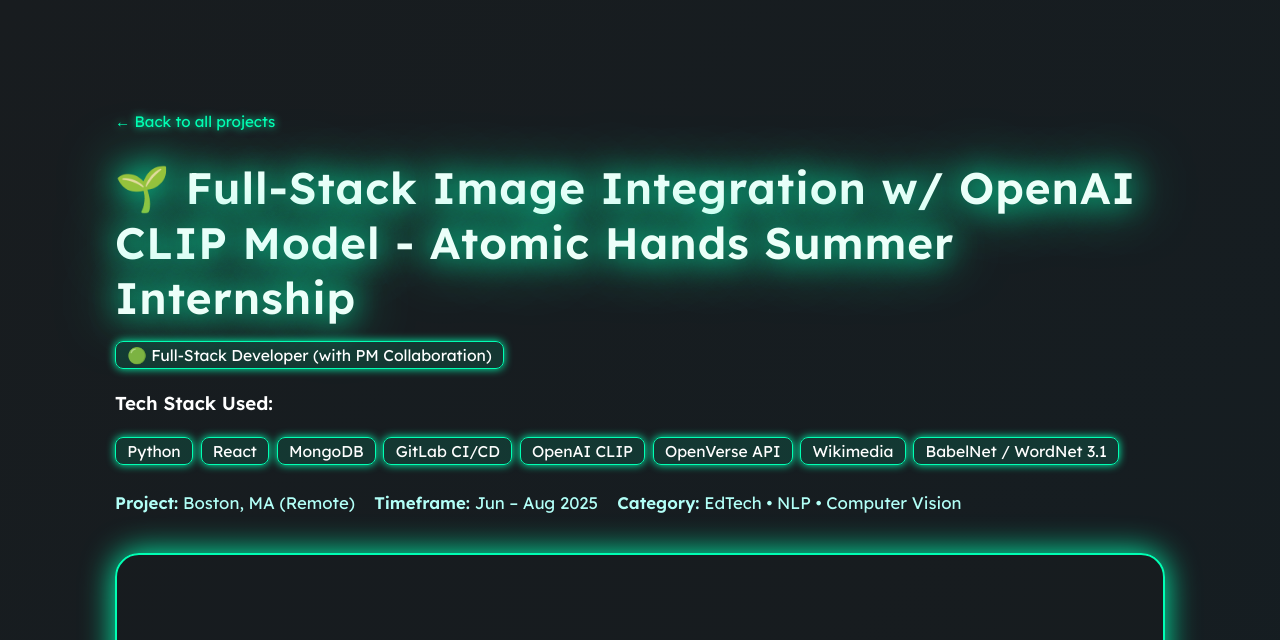
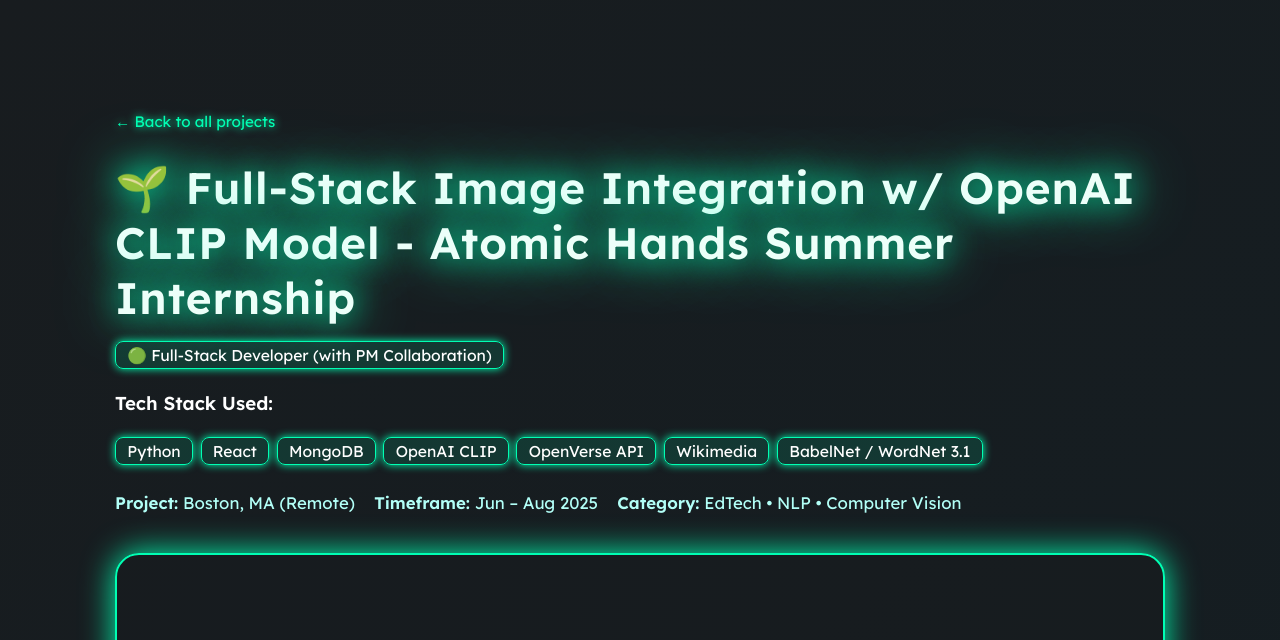
Before and after one commit to danielswijya/personal-website, a plain HTML site: page pages/tachyo.html in a window 1280 px wide. Shown: the top 640 px of the page. Drawn offline with nearby package versions, Linux system fonts and the light colour scheme; files whose address does not match are found by name.

Commit message:
Replaced old resume (09/19)

```diff
--- a/pages/tachyo.html
+++ b/pages/tachyo.html
@@ -177,7 +177,6 @@
         <span class="tag_tools">Python</span>
         <span class="tag_tools">React</span>
         <span class="tag_tools">MongoDB</span>
-        <span class="tag_tools">GitLab CI/CD</span>
         <span class="tag_tools">OpenAI CLIP</span>
         <span class="tag_tools">OpenVerse API</span>
         <span class="tag_tools">Wikimedia</span>
@@ -247,7 +246,7 @@
             <li><strong>Core:</strong> Python (pipeline, scoring), React (review UI), MongoDB (storage).</li>
             <li><strong>Retrieval:</strong> OpenVerse + Wikimedia (CC‑licensed), optional ImageNet for nouns.</li>
             <li><strong>NLP/CV:</strong> WordNet 3.1, BabelNet mapping, OpenAI CLIP embeddings for image/text similarity.</li>
-            <li><strong>Infra:</strong> GitLab CI/CD, env‑based configuration, reproducible local runs.</li>
+            <li><strong>Infra:</strong> env‑based configuration, reproducible local runs.</li>
           </ul>
         </div>
       </section>
```
Also changed, not shown: 1 other file.
